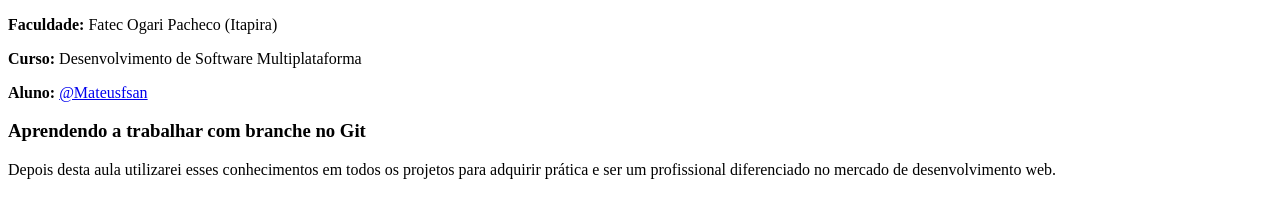
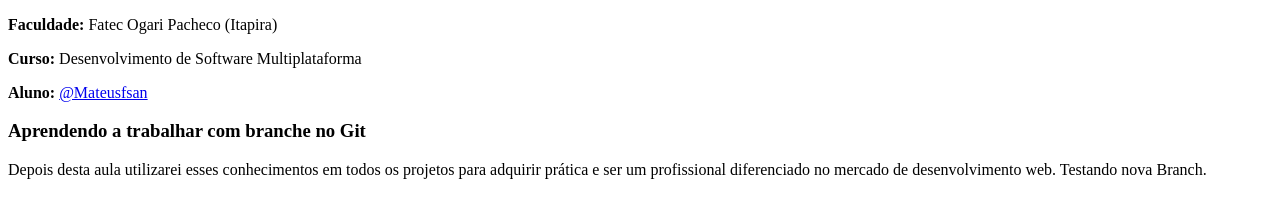
Before and after one commit to mateusfsan/Primeiro-Projeto-Git, a plain HTML site: page primeiro-projeto-git/index.html in a window 1280 px wide. Shown: the part 105-322 px from the top of the page. Drawn offline with Linux system fonts and the light colour scheme.

Commit message:
Testing new branch

```diff
--- a/primeiro-projeto-git/index.html
+++ b/primeiro-projeto-git/index.html
@@ -18,6 +18,8 @@
     <h3> Aprendendo a trabalhar com branche no Git </h3>
     <p>
         Depois desta aula utilizarei esses conhecimentos em todos os projetos para adquirir prática e ser um profissional diferenciado no mercado de desenvolvimento web.
+
+        Testando nova Branch.
     </p>
 
 </body>
```
